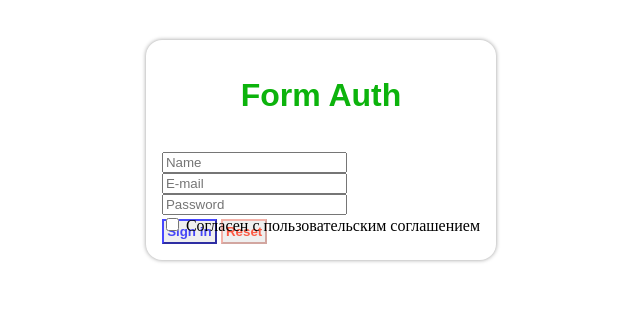
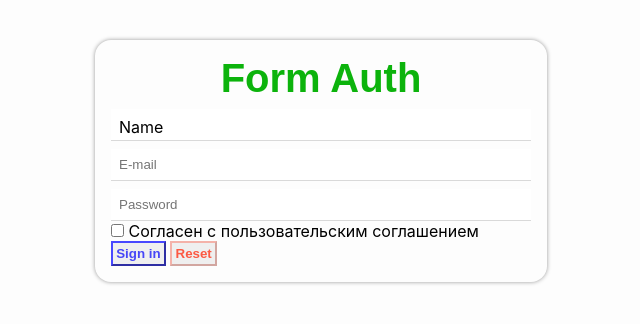
Before and after one commit to Maestrotel/Les-1, a plain HTML site: page login.html in a window 1280 px wide. Shown: the whole page, without its empty margins (319-959 px from the left). Drawn offline with Linux system fonts and the light colour scheme; files whose address does not match are found by name.

Commit message:
auth css new

```diff
--- a/assets/styles/additional/forms.css
+++ b/assets/styles/additional/forms.css
@@ -1,9 +1,10 @@
 .auth form {
-width: fit-content;
-box-shadow: 0 0 4px rgba(0,0,0,0.4);
-padding: 1rem;
-border-radius: 1rem;
-margin: 2.5rem auto;
+  width: fit-content;
+  box-shadow: 0 0 4px rgba(0,0,0,0.4);
+  padding: 1rem;
+  border-radius: 1rem;
+  margin: 2.5rem auto;
+  min-width: 420px;
 }
 
 .title {
@@ -16,10 +17,29 @@ margin: 2.5rem auto;
 
 .form-field {
   position: relative;
-  outline: none;
+}
+
+.form-field input:not([type=checkbox]) {
+  border: none;
   display: block;
-  top: 1rem;
-  left: .2;
+  border-bottom: 1px solid #d9d9d9;
+  width: calc(100% - 1rem);
+  padding: .5rem;
+  margin-top: .5rem;
+  outline: none !important;
+}
+
+.form-field input:not([type=checkbox]):focus + label.anime {
+  top: -.8rem;
+  left: 0;
+  font-size: .8rem;
+}
+
+.form-field label.anime {
+  position: absolute;
+  z-index: 1;
+  top: .5rem;
+  left: .5rem;
   transition: .3s;
 }
 
--- a/login.html
+++ b/login.html
@@ -13,6 +13,7 @@
       head[0].appendChild(link)
     }
     addCss('/additional/forms')
+    addCss('main')
   </script>
 </head>
 <body>
@@ -20,7 +21,8 @@
     <form>
       <h1 class="title">Form Auth</h1>
       <div class="form-field">
-        <input type="text"placeholder="Name" id="name">
+        <input type="text" id="name">
+        <label for="name" class="anime">Name</label>
       </div>
       <div class="form-field">
         <input type="e-mail" placeholder="E-mail" id="e-mail">
```
